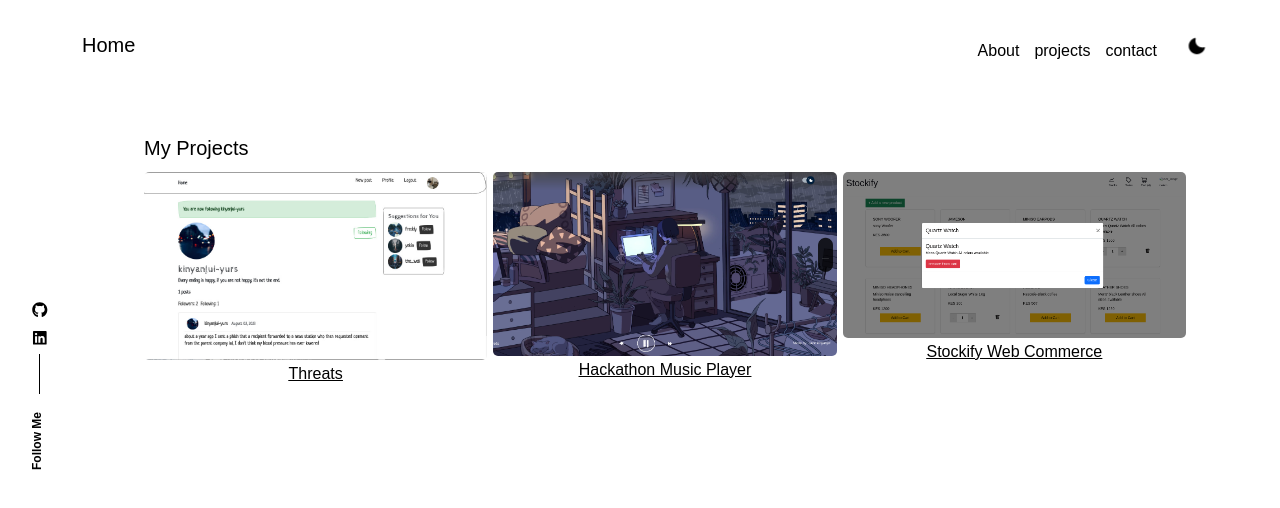
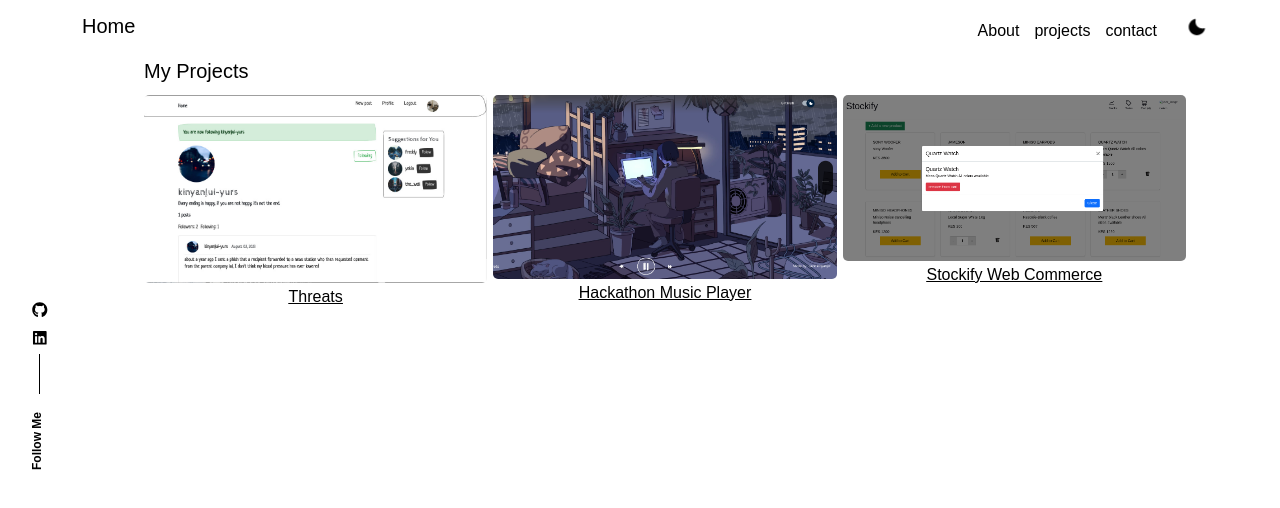
Before and after one commit to jck-bit/portfolio-webpage, a React (Create React App) app: page /portfolio in a window 1280 px wide. Shown: the top 508 px of the page. Built offline with nearby package versions, Linux system fonts and the light colour scheme; a web font is replaced by a local one.

Commit message:
edited the navbar padding in small screens

```diff
--- a/src/components/navbar/Navbar.js
+++ b/src/components/navbar/Navbar.js
@@ -11,9 +11,9 @@ import Transition from "../Transition";
 
 const NavbarE = ({props}) => {
 	return (
-		<Navbar expand='lg' className="navbar-color mb-5">
+		<Navbar expand='lg' className="navbar-color mb-2">
 			<Container>
-			<Transition direction="left" durationIn={0.9} durationOut={0.9} className="">
+			<Transition direction="left" durationIn={0.9} durationOut={0.9} >
 				<Navbar.Brand href="/home" className=" navbar-color">Home</Navbar.Brand>
 			</Transition>
 				<Navbar.Toggle aria-controls="basic-navbar-nav" className="navbar-color"/>
--- a/src/components/navbar/NavbarElements.js
+++ b/src/components/navbar/NavbarElements.js
@@ -5,10 +5,7 @@ import { NavLink as Link } from "react-router-dom";
 import styled from "styled-components";
 
 export const Nav = styled.nav`
-
 	color:var(--text-color) !important;
-    margin-bottom: 10px;
-	height: 50px;
 	display: flex;
 	position:'sticky';
 	justify-content: space-between;
@@ -85,7 +82,6 @@ export const NavBtnLink = styled(Link)`
 	border-radius: 4px;
 	background: #808080;
 	padding: 10px 22px;
-	margin-top:10px;
 	color: #000000;
 	outline: none;
 	border: none;
--- a/src/index.css
+++ b/src/index.css
@@ -95,5 +95,4 @@ code {
 /* Override the text color of the Navbar */
 .navbar-color {
     color: var(--text-color) !important;
-    padding-top: 10px;
   }
```
